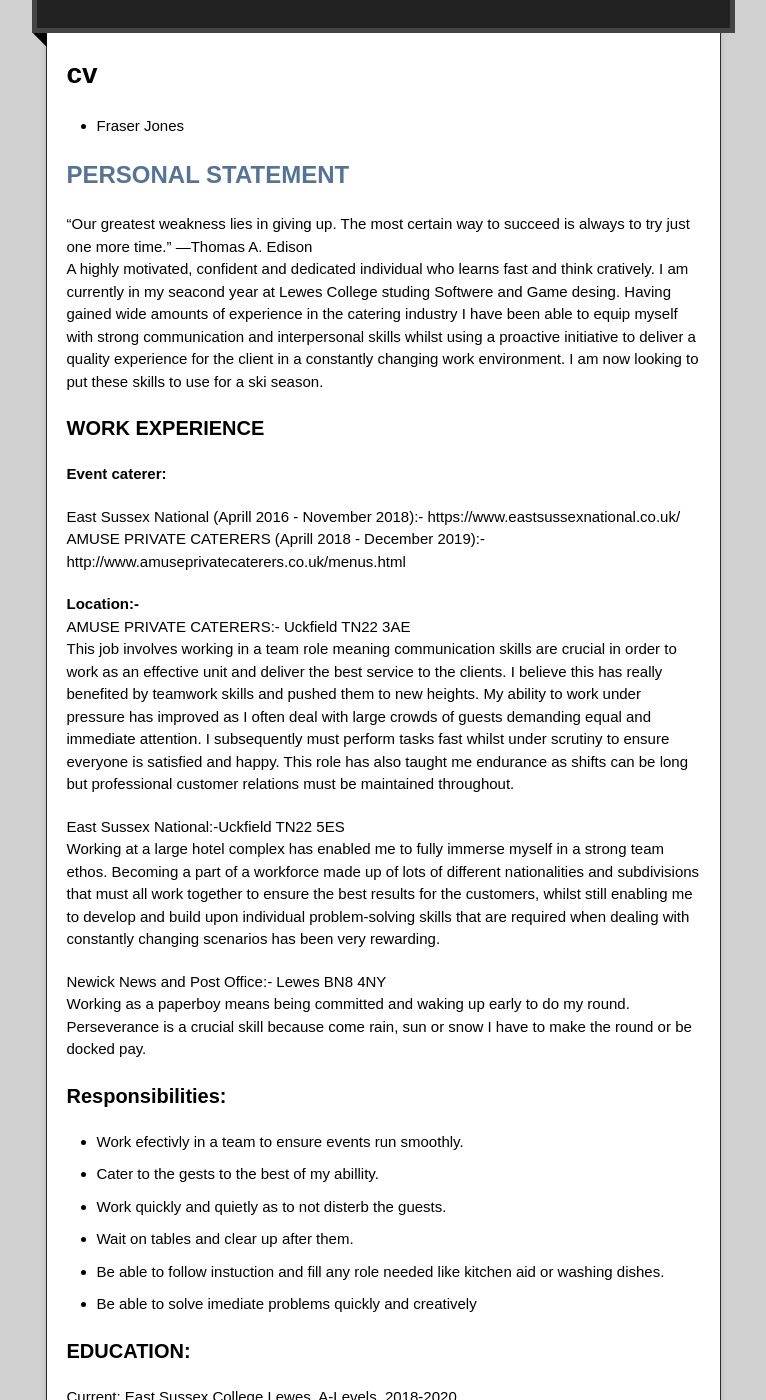
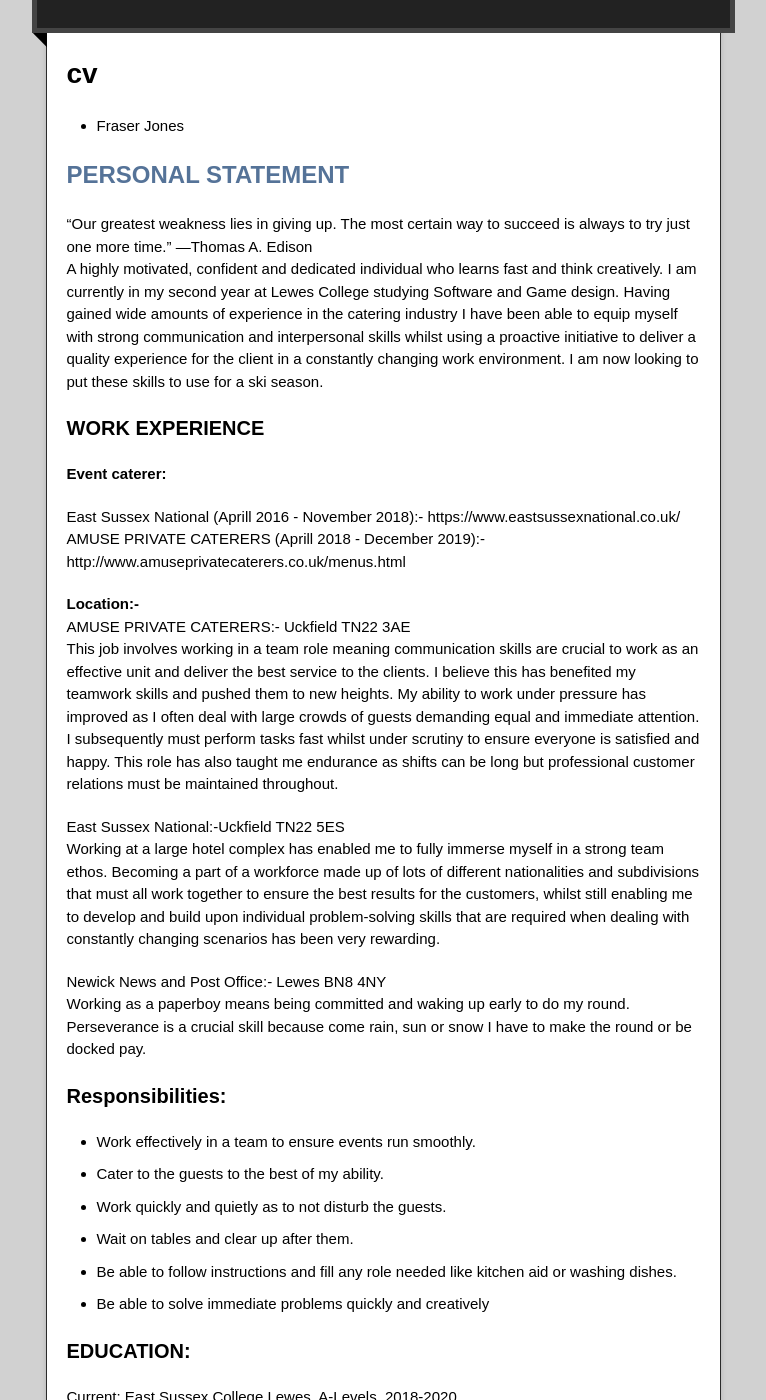
Before and after one commit to Ceirios1/Portfolio, a Jekyll site: the page built from cv.md, in a window 1280 px wide and 1400 px high, scrolled down 283 px. Shown: the whole window, without its empty margins (257-1023 px from the left). Built offline with Jekyll 4.4.1, drawn with Linux system fonts in a browser that asks for light colours; our own code applies the rules of GitHub Pages for plain Markdown files; comment, search, counter and statistics services are not loaded; the repository's description, which GitHub fills in, is left out; some of the changed text lies outside the part shown.

Commit message:
Update cv.md

```diff
--- a/cv.md
+++ b/cv.md
@@ -3,7 +3,7 @@
 
 ## PERSONAL STATEMENT
 "Our greatest weakness lies in giving up. The most certain way to succeed is always to try just one more time." —Thomas A. Edison <br/>
-A highly motivated, confident and dedicated individual who learns fast and think cratively. I am currently in my seacond year at Lewes College studing Softwere and Game desing. Having gained wide amounts of experience in the catering industry I have been able to equip myself with strong communication and interpersonal skills whilst using a proactive initiative to deliver a quality experience for the client in a constantly changing work environment. I am now looking to put these skills to use for a ski season.
+A highly motivated, confident and dedicated individual who learns fast and think creatively. I am currently in my second year at Lewes College studying Software and Game design. Having gained wide amounts of experience in the catering industry I have been able to equip myself with strong communication and interpersonal skills whilst using a proactive initiative to deliver a quality experience for the client in a constantly changing work environment. I am now looking to put these skills to use for a ski season.
 
 ### WORK EXPERIENCE
 
@@ -16,7 +16,7 @@ A highly motivated, confident and dedicated individual who learns fast and think
 
 **Location:-**
  AMUSE PRIVATE CATERERS:- Uckfield TN22 3AE <br/>
- This job involves working in a team role meaning communication skills are crucial in order to work as an effective unit and deliver the best service to the clients. I believe this has really benefited by teamwork skills and pushed them to new heights. My ability to work under pressure has improved as I often deal with large crowds of guests demanding equal and immediate attention. I subsequently must perform tasks fast whilst under scrutiny to ensure everyone is satisfied and happy. This role has also taught me endurance as shifts can be long but professional customer relations must be maintained throughout. <br/>
+ This job involves working in a team role meaning communication skills are crucial to work as an effective unit and deliver the best service to the clients. I believe this has benefited my teamwork skills and pushed them to new heights. My ability to work under pressure has improved as I often deal with large crowds of guests demanding equal and immediate attention. I subsequently must perform tasks fast whilst under scrutiny to ensure everyone is satisfied and happy. This role has also taught me endurance as shifts can be long but professional customer relations must be maintained throughout. <br/>
 
  East Sussex National:-Uckfield TN22 5ES <br/>
   Working at a large hotel complex has enabled me to fully immerse myself in a strong team ethos. Becoming a part of a workforce made up of lots of different nationalities and subdivisions that must all work together to ensure the best results for the customers, whilst still enabling me to develop and build upon individual problem-solving skills that are required when dealing with constantly changing scenarios has been very rewarding.  <br/>
@@ -27,33 +27,33 @@ Newick News and Post Office:- Lewes BN8 4NY <br/>
 
 ### Responsibilities:
 
--         Work efectivly in a team to ensure events run smoothly.
--         Cater to the gests to the best of my abillity.
--         Work quickly and quietly as to not disterb the guests.
+-         Work effectively in a team to ensure events run smoothly.
+-         Cater to the guests to the best of my ability.
+-         Work quickly and quietly as to not disturb the guests.
 -         Wait on tables and clear up after them.
--         Be able to follow instuction and fill any role needed like kitchen aid or washing dishes.
--         Be able to solve imediate problems quickly and creatively
+-         Be able to follow instructions and fill any role needed like kitchen aid or washing dishes.
+-         Be able to solve immediate problems quickly and creatively
 
 
 
 ### EDUCATION:
 
 Current: East Sussex College Lewes, A-Levels, 2018-2020 <br/>
-Softwere and Game design <br/>
+Software and Game design <br/>
 
 Uckfeild Sixth Form, A-Levels, 2017-2018  <br/>
 Maths <br/>
 Biology <br/>
 Geography <br/>
 
-| Qaulifications     | Grade         |
+| Qualifications     | Grade         |
 | ------------------ |:-------------:|
 | Maths:             | A             |
 | Geography:         | A             |
-| English liturature:| B             |
+| English literature:| B             |
 | English language:  | C             |
 | Physics:           | B             |
-| Chemisty:          | C             |
+| Chemistry:          | C             |
 | Biology:           | B             |
 
 
```
